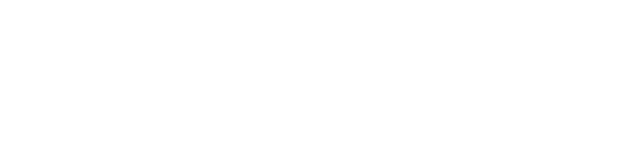
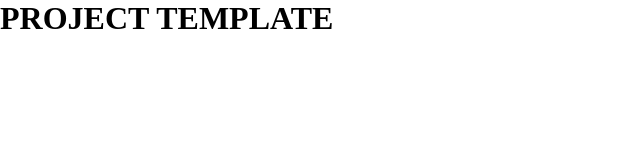
Before and after one commit to iSyn/project-template, a website: page index.html in a window 1280 px wide. Shown: the whole page, without its empty margins (0-640 px from the left). Drawn offline with Linux system fonts and the light colour scheme.

Commit message:
editing default html a bit

```diff
--- a/index.html
+++ b/index.html
@@ -3,12 +3,15 @@
     <head>
         <meta charset="utf-8" />
         <meta http-equiv="X-UA-Compatible" content="IE=edge">
-        <title>Page Title</title>
+        <title>PROJECT TEMPLATE</title>
         <meta name="viewport" content="width=device-width, initial-scale=1">
         <link rel="stylesheet" type="text/css" media="screen" href="./app/css/styles.css" />
-        <script src="./app/js/scripts.js"></script>
     </head>
 
     <body>
+
+        <h1>PROJECT TEMPLATE</h1>
+
+        <script src="./app/js/scripts.js"></script>
     </body>
 </html>
```
